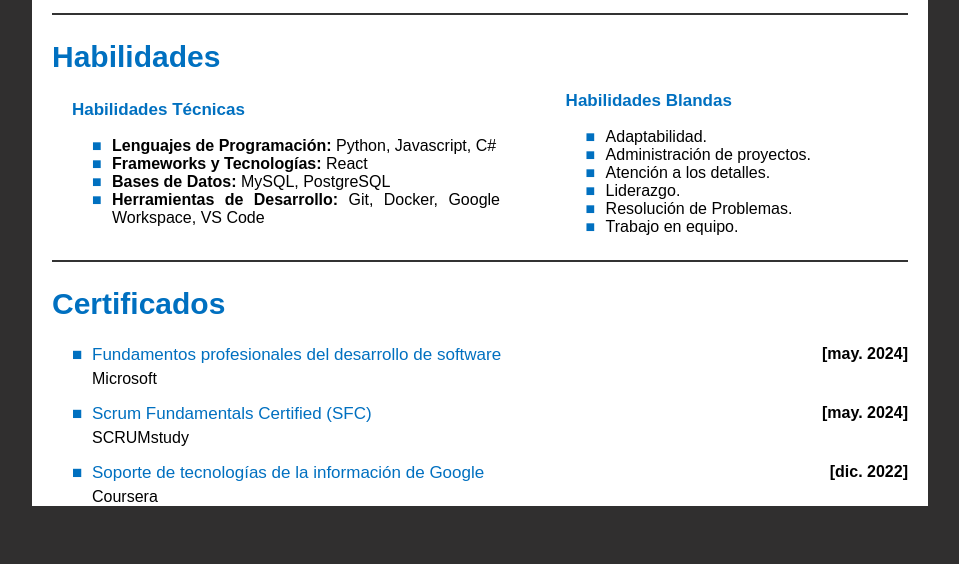
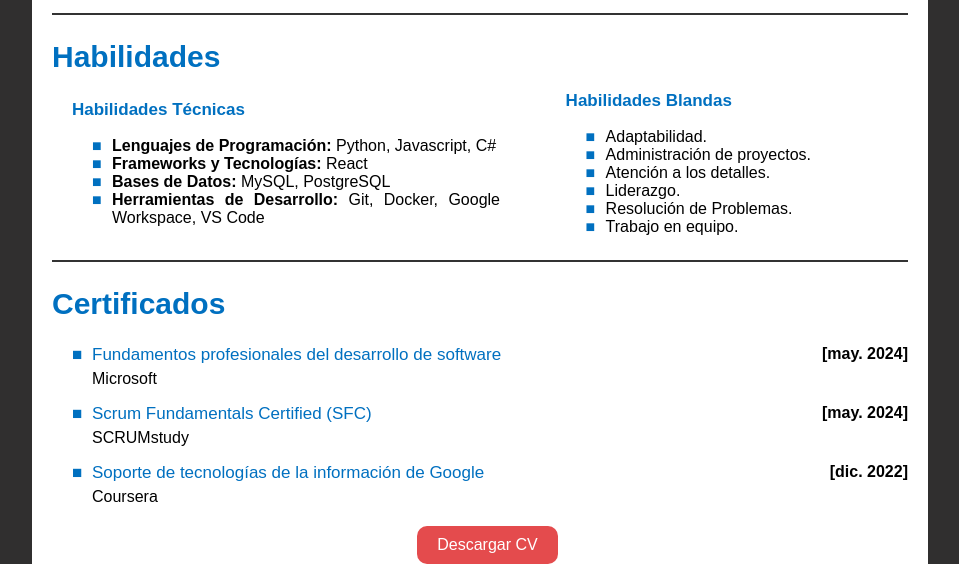
Before and after one commit to SteveGongoraL/CV-SteveGongoraL, a plain HTML site: page index.html in a window 1280 px wide. Shown: the part 749-1313 px from the top of the page, without its empty margins (160-1119 px from the left). Before the commit the page ends 1271 px from the top, so only its background shows below. Drawn offline with Linux system fonts and the light colour scheme.

Commit message:
Se agrego un boton para descargar el CV en PDF

```diff
--- a/index.html
+++ b/index.html
@@ -101,6 +101,11 @@
                     <p>Coursera</p>
                 </ul>
             </section>
+            <section>
+                <div class="btn-container">
+                    <a href="archivos\CV Steve Brayton Góngora Luévano.pdf" download="CV Steve Brayton Góngora Luévano.pdf" class="btn">Descargar CV</a>
+                </div>
+            </section>
         </main>
     </div>
 </body>
--- a/styles.css
+++ b/styles.css
@@ -155,3 +155,27 @@ div + p {
 .periodosDeTiempo h3{
     margin: 0;
 }
+
+
+/*
+    Boton de descarga
+*/
+.btn-container {
+    display: flex;
+    justify-content: center;
+    margin-top: 20px;
+}
+.btn {
+    display: inline-block;
+    padding: 10px 20px;
+    font-size: 16px;
+    color: #fff;
+    background-color: #e44b4d;
+    text-align: center;
+    text-decoration: none;
+    border-radius: 10px;
+}
+.btn:hover {
+    background-color: #642021;
+    text-decoration: none;
+}
```
Also changed, not shown: img/pdf-icon.svg (added), 1 other file.
